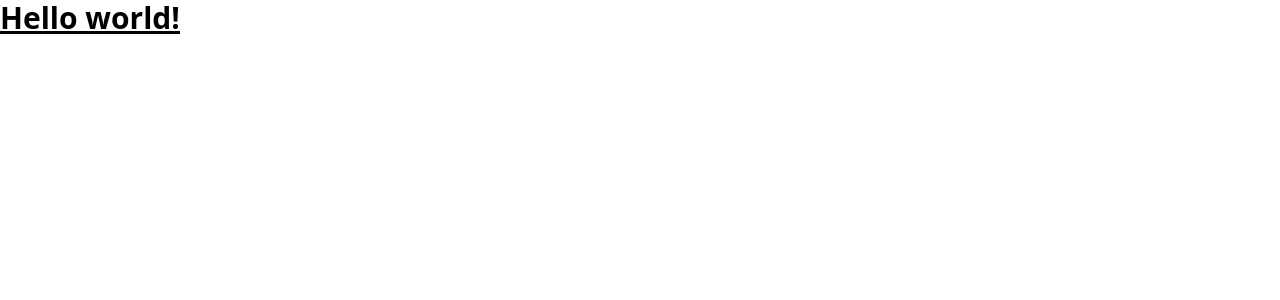
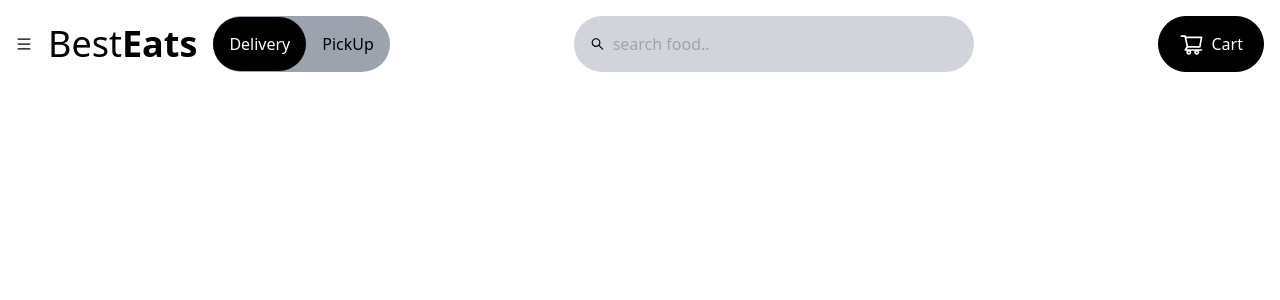
Before and after one commit to xiekecheng/BestFood-App, a React (Vite) app: page / in a window 1280 px wide. Shown: the top 300 px of the page. Built offline with nearby package versions, Linux system fonts and the light colour scheme.

Commit message:
✨ feat: 实现Navbar 以及 抽屉效果

```diff
--- a/src/App.tsx
+++ b/src/App.tsx
@@ -1,9 +1,10 @@
+import Navbar from "./components/Navbar"
 
 function App() {
   return (
-    <h1 className="text-3xl font-bold underline">
-      Hello world!
-    </h1>
+    <div>
+      <Navbar />
+    </div>
   )
 }
 
--- /dev/null
+++ b/src/components/Navbar.tsx
@@ -0,0 +1,66 @@
+import React, { useState } from 'react'
+import { AiOutlineClose, AiOutlineMenu, AiOutlineSearch, AiOutlineShoppingCart, AiFillTag } from "react-icons/ai";
+import { TbTruckDelivery } from 'react-icons/tb'
+import { FaUserFriends, FaWallet } from 'react-icons/fa'
+import { MdFavorite, MdHelp } from 'react-icons/md'
+import {  BsFillSaveFill } from 'react-icons/bs';
+const Navbar = () => {
+	const [isShowDrawer, setIsShowDrawer] = useState(false)
+	// 控制 drawer显示/隐藏
+	const toggleDrawer = (bool: boolean) => {
+		setIsShowDrawer(bool)
+	}
+	return (
+		<>
+			<div className='flex justify-between p-4 max-w-7xl mx-auto'>
+				{/* Logo */}
+				<div className='flex items-center gap-4'>
+					<AiOutlineMenu onClick={() => toggleDrawer(true)} className=' cursor-pointer' />
+					<h1 className='text-2xl sm:text-3xl lg:text-4xl'>Best<span className='font-bold'>Eats</span></h1>
+					<div className='bg-gray-400 py-4 rounded-full'>
+						<span className='bg-black text-white p-4 rounded-full'>Delivery</span>
+						<span className='p-4'>PickUp</span>
+					</div>
+				</div>
+				{/* Search Input */}
+				<div className='flex items-center bg-gray-300 gap-2 rounded-full p-4 w-[200px]  md:w-[300px] lg:w-[400px] '>
+					<AiOutlineSearch />
+					<input type="text" className=' bg-transparent focus:outline-none w-full' placeholder='search food..' />
+					{/* <span>Delivery</span>
+				<span>PickUp</span> */}
+
+				</div>
+				{/* Cart Button */}
+				<button className='bg-black text-white hidden sm:flex items-center rounded-full'>
+					<AiOutlineShoppingCart size={25} className='mr-2' />Cart
+				</button>
+			</div>
+
+			{/* drawer */}
+			<div>
+				{/* overlay */}
+				{isShowDrawer && <div className='fixed left-0 top-0 h-screen w-full bg-black/50' />}
+				{/* drawer */}
+				<div className={`fixed top-0 w-[300px] h-screen bg-white p-6 ease-in duration-300 ${isShowDrawer ? 'left-0' : 'left-[-300px]'} `}>
+					<div className='flex items-center justify-between'>
+						<h1 className=' text-xl'>Best<span className=' font-bold'>Eats</span></h1>
+						<AiOutlineClose size={20} className=' cursor-pointer' onClick={() => toggleDrawer(false)} />
+					</div>
+					{/* items */}
+					<ul className='mt-10 flex flex-col'>
+						<li className='p-4 flex items-center gap-2'><TbTruckDelivery size={20} />Orders</li>
+						<li className='p-4 flex items-center gap-2'><MdFavorite size={20} />Favorites</li>
+						<li className='p-4 flex items-center gap-2'><FaWallet size={20} />Wallet</li>
+						<li className='p-4 flex items-center gap-2'><MdHelp size={20} />Help</li>
+						<li className='p-4 flex items-center gap-2'><AiFillTag size={20} />Promotions</li>
+						<li className='p-4 flex items-center gap-2'><BsFillSaveFill size={20} />Best One</li>
+						<li className='p-4 flex items-center gap-2'><FaUserFriends size={20} />Invite Friends</li>
+					</ul>
+				</div>
+			</div>
+		</>
+
+	)
+}
+
+export default Navbar
--- a/src/index.css
+++ b/src/index.css
@@ -1,3 +1,9 @@
 @tailwind base;
 @tailwind components;
 @tailwind utilities;
+
+@layer base {
+	button {
+		@apply border border-black rounded-xl px-5 py-1;
+	}
+}
```
